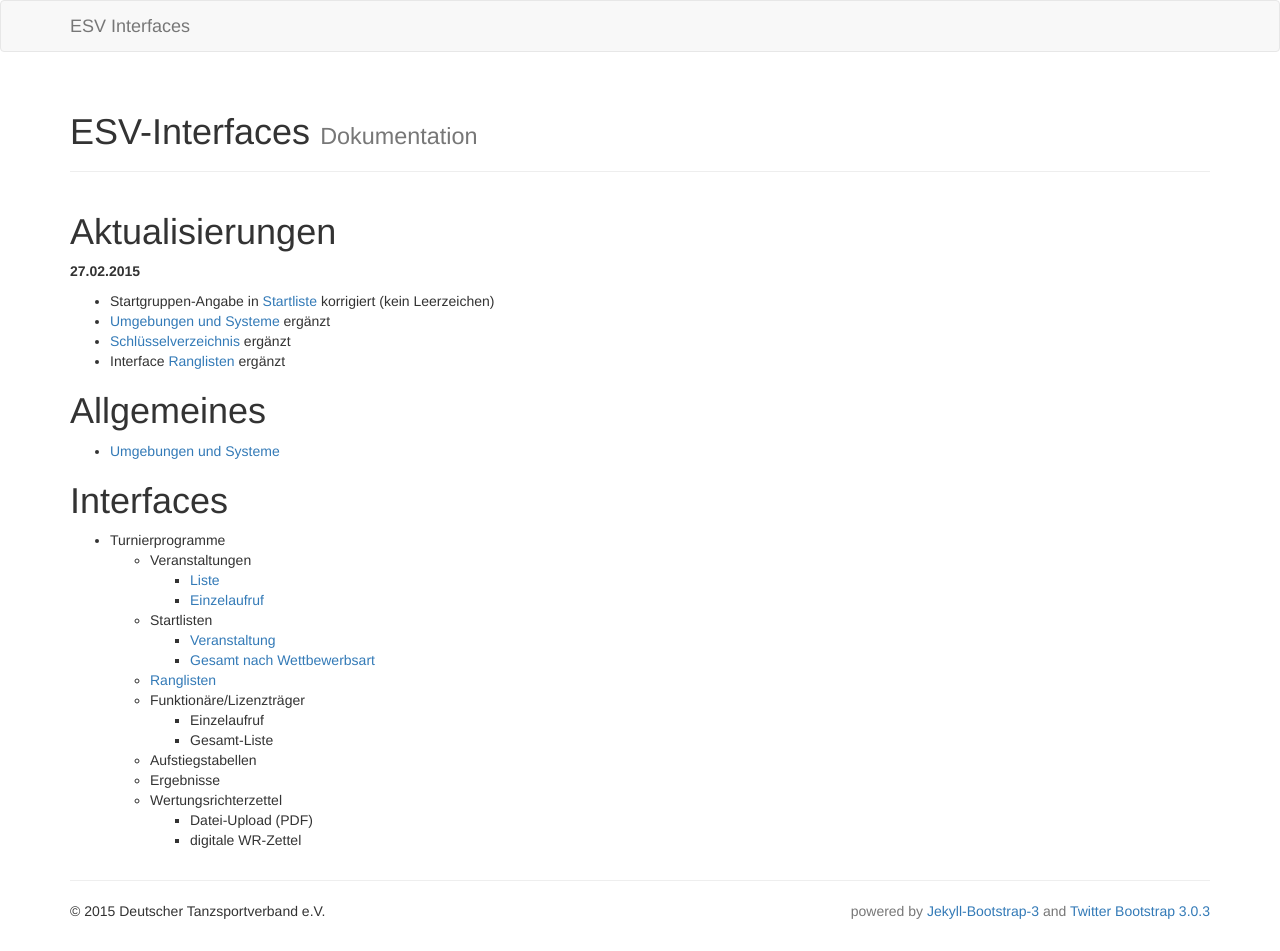
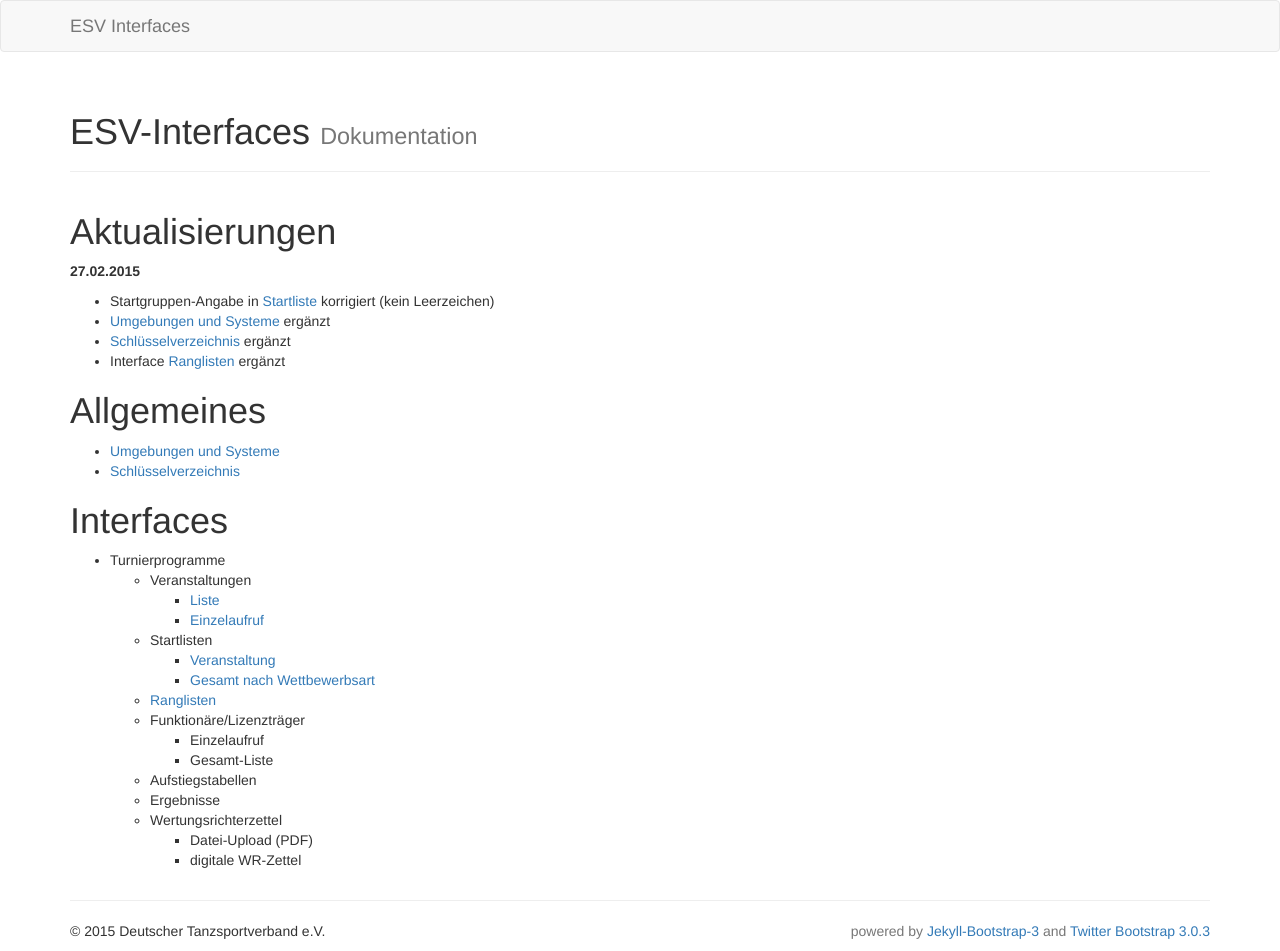
Before and after one commit to tanzsport/esv-interfaces, a Jekyll site: the page built from index.md, in a window 1280 px wide. Built offline with Jekyll 4.4.1, drawn with Linux system fonts in a browser that asks for light colours; nearby versions of some CDN libraries; library files that are not in the unit come from our copies.

Commit message:
Schlüsselverzeichnis auf Hauptseite ergänzt.

```diff
--- a/index.md
+++ b/index.md
@@ -17,6 +17,7 @@ tagline: Dokumentation
 # Allgemeines #
 
 * [Umgebungen und Systeme](umgebungen_systeme.html)
+* [Schlüsselverzeichnis](schluesselverzeichnis.html)
 
 # Interfaces #
 * Turnierprogramme
```
